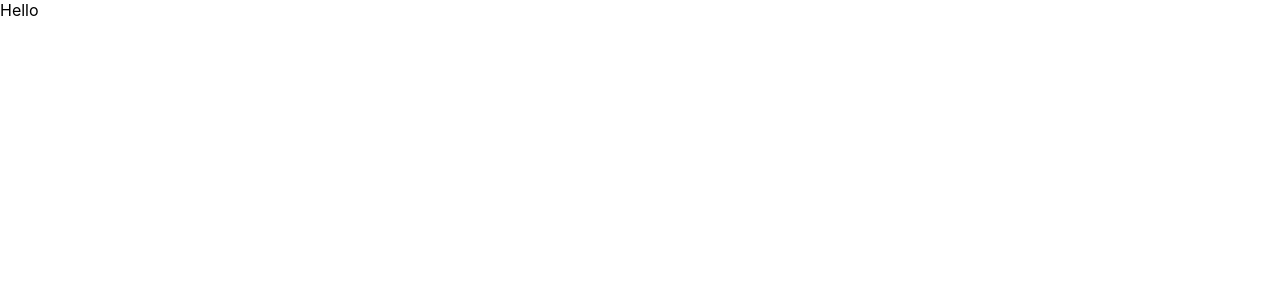
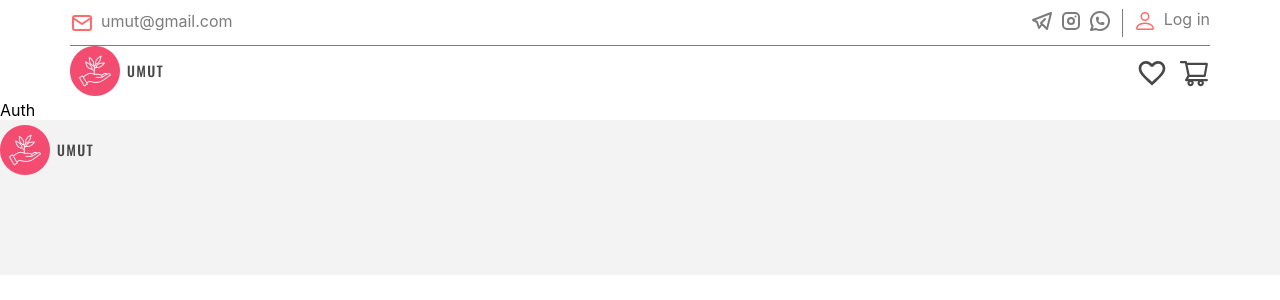
Before and after one commit to UmutaiAitmamatova/aitmamatova_shop, a React (Create React App) app: page /auth in a window 1280 px wide. Shown: the top 300 px of the page. Built offline with nearby package versions, Linux system fonts and the light colour scheme.

Commit message:
refactoring code

```diff
--- a/package.json
+++ b/package.json
@@ -8,6 +8,9 @@
     "@testing-library/user-event": "^13.5.0",
     "react": "^18.2.0",
     "react-dom": "^18.2.0",
+    "react-icons": "^4.7.1",
+    "react-router": "^6.8.1",
+    "react-router-dom": "^6.8.1",
     "react-scripts": "5.0.1",
     "sass": "^1.58.3",
     "scss": "^0.2.4",
--- a/src/App.js
+++ b/src/App.js
@@ -1,8 +1,11 @@
+import { BrowserRouter } from "react-router-dom";
+import Router from './routes/Router';
+
 function App() {
   return (
-    <div className="App">
-      Hello
-    </div>
+    <BrowserRouter>
+      <Router />
+  </BrowserRouter>
   );
 }
 
--- a/src/layout/Footer/Footer.module.scss
+++ b/src/layout/Footer/Footer.module.scss
@@ -0,0 +1,5 @@
+footer{
+    padding-top: 5px;
+    background-color: #F3F3F3;
+    height: 150px;
+}
--- a/src/layout/Footer/index.js
+++ b/src/layout/Footer/index.js
@@ -1,9 +1,17 @@
 import React from 'react';
-import classes from './Footer.modul.scss'
+import classes from './Footer.module.scss';
+import Logo from '../../assets/img/logo.png';
+
 
 function Footer() {
   return (
-    <div>Footer</div>
+    <footer>
+      <div className={classes.right}>
+          <div>
+            <img src={Logo} alt="Logo"/>
+          </div>
+      </div>
+    </footer>
   )
 }
 
--- a/src/layout/Header/Header.module.scss
+++ b/src/layout/Header/Header.module.scss
@@ -0,0 +1,69 @@
+.container{
+    max-width: 1140px;
+    margin: 0 auto;
+    padding: 0;
+}
+.top{
+    height: 45px;
+    display: flex;
+    justify-content: space-between;
+    align-items: center;
+    border-bottom: 1px solid #7C7C7C;
+}
+.left{
+    display: flex;
+}
+.rigth{
+    display: flex;
+}
+.auth{
+    border-left: 1px solid #7C7C7C;
+    margin-left: 10px;
+    padding-left: 10px;
+    display: flex;
+}
+.mail{
+    font-size: 24px;
+    color: #FF6B6B;
+}
+.icons{
+    padding-left: 5px;
+    color: #7C7C7C;
+    font-size: 24px;
+}
+.person{
+    color: #FF6B6B;
+    font-size: 24px;
+}
+.bottom{
+    display: flex;
+    justify-content: space-between;
+    align-items: center;
+    color: #484848;
+}
+p{
+    color: #7C7C7C;
+    margin: 0;
+    padding: 0;
+    padding-left: 7px;
+}
+.cart{
+    font-size: 32px;
+    padding-left: 10px;
+}
+.pages{
+    display: flex;
+    align-items: center;
+}
+
+
+@media screen and (max-width: 490px){
+    .rigth{
+        display: none;
+    }
+    .top{
+        display: flex;
+        justify-content: flex-end;
+        padding-right: 10px;
+    }
+}
--- a/src/layout/Header/index.js
+++ b/src/layout/Header/index.js
@@ -1,9 +1,44 @@
 import React from 'react';
-import classes from './Header.module.scss'
+import classes from './Header.module.scss';
+import { BsPerson } from 'react-icons/bs';
+import { TbMail, TbBrandTelegram, TbBrandInstagram, TbBrandWhatsapp } from 'react-icons/tb';
+import { AiOutlineShoppingCart } from 'react-icons/ai';
+import { MdOutlineFavoriteBorder } from 'react-icons/md';
+import Logo from '../../assets/img/logo.png';
 
 function Header() {
   return (
-    <div>Header</div>
+    <header>
+      <div className={classes.container}>
+        <div className={classes.top}>
+          <div className={classes.rigth}>
+            <TbMail className={classes.mail} />
+            <p>umut@gmail.com</p>
+          </div>
+          <div className={classes.left}>
+            <div className={classes.network}>
+              <TbBrandTelegram className={classes.icons} />
+              <TbBrandInstagram className={classes.icons} />
+              <TbBrandWhatsapp className={classes.icons} />
+            </div>
+            <div className={classes.auth}>
+              <BsPerson className={classes.person} />
+              <p>Log in</p>
+            </div>
+          </div>
+        </div>
+
+        <div className={classes.bottom}>
+          <div>
+            <img src={Logo} alt="Logo"/>
+          </div>
+          <div className={classes.pages}>
+            <MdOutlineFavoriteBorder className={classes.cart}/>
+            <AiOutlineShoppingCart className={classes.cart}/>
+          </div>
+        </div>
+      </div>
+    </header>
   )
 }
 
--- /dev/null
+++ b/src/routes/Router.js
@@ -0,0 +1,24 @@
+import React from 'react'
+import { Route, Routes } from 'react-router-dom'
+import Footer from '../layout/Footer'
+import Header from '../layout/Header'
+import Admin from '../pages/admin'
+import Auth from '../pages/auth'
+import Home from '../pages/home'
+
+
+function Router() {
+    return (
+        <>
+            <Header />
+                <Routes>
+                    <Route path='/' element={<Home />} />
+                    <Route path='admin' element={<Admin />} />
+                    <Route path='auth' element={<Auth />} />
+                </Routes>
+            <Footer />
+        </>
+    )
+}
+
+export default Router
```
Also changed, not shown: src/assets/img/logo.png (added), 1 other file (tests, documents, lock files or other folders).
